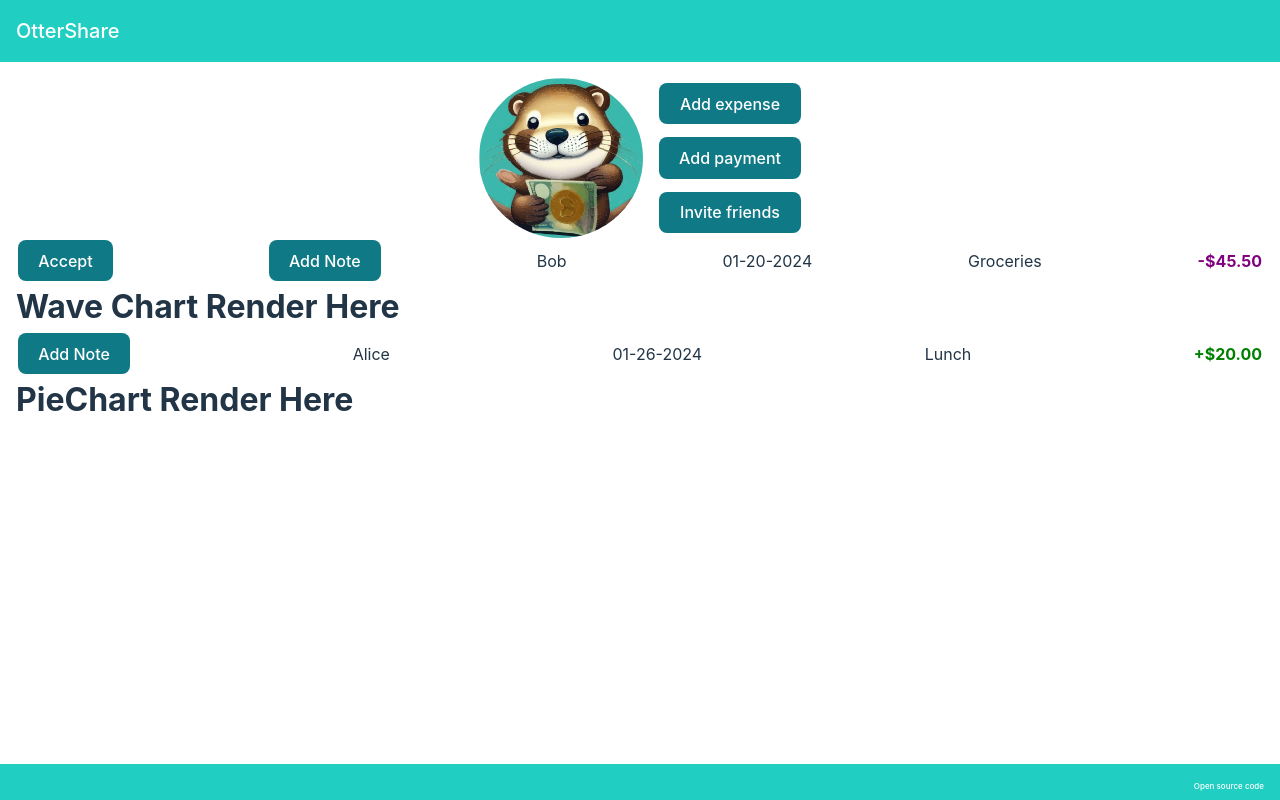
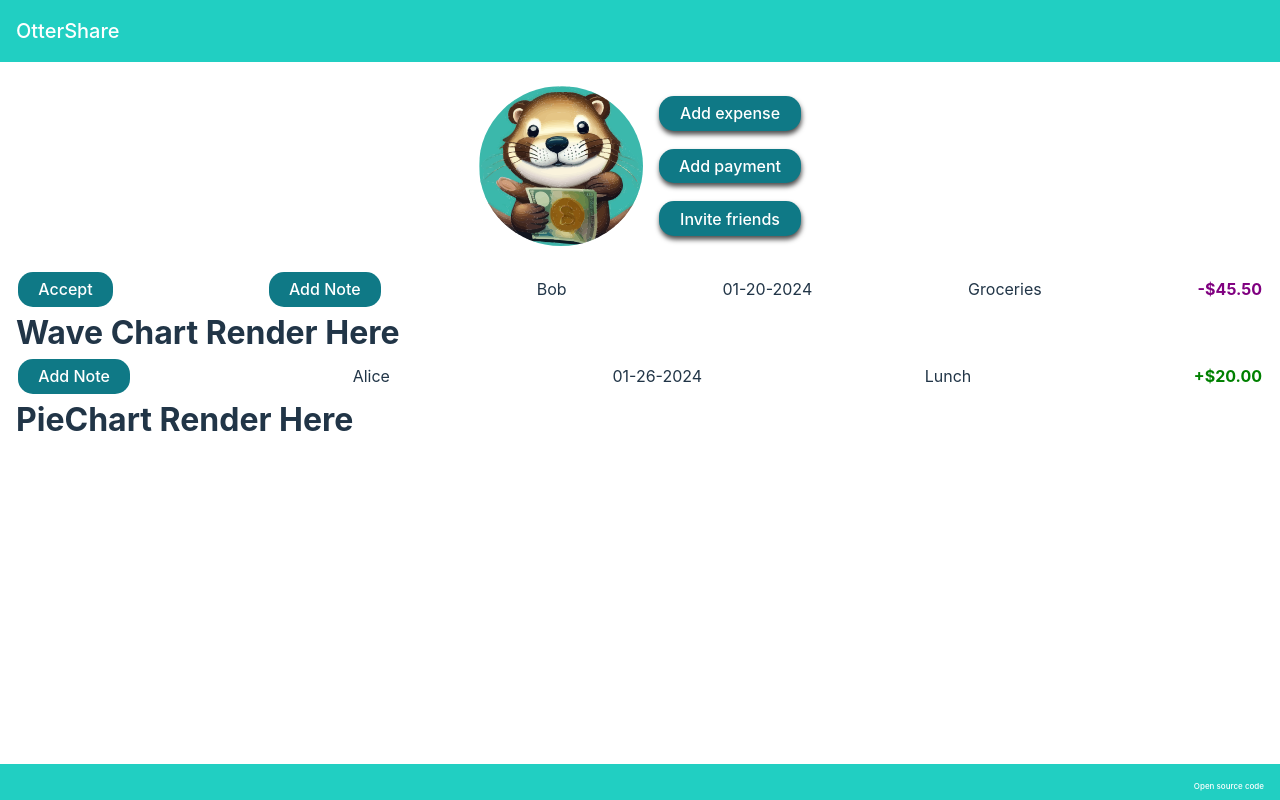
Before and after one commit to jleewest/ShareWithOtters, a React (Vite) app in the folder client/: page / in a window 1280 px wide. Built offline with nearby package versions, Linux system fonts and the light colour scheme.

Commit message:
style: GroupOption buttons

```diff
--- a/client/src/css/Dashboard.css
+++ b/client/src/css/Dashboard.css
@@ -21,9 +21,9 @@ a:hover {
   color: #535bf2;
 }
 button {
-  border-radius: 8px;
+  border-radius: 15px;
   border: 1px solid transparent;
-  padding: 0.6em 1.2em;
+  padding: 0.4em 1.2em;
   font-size: 1em;
   font-weight: 500;
   font-family: inherit;
--- a/client/src/css/GroupOptions.css
+++ b/client/src/css/GroupOptions.css
@@ -2,6 +2,7 @@
   display: flex;
   justify-content: center;
   gap: 1rem;
+  margin: 1.5rem auto;
 }
 
 .GroupOptions img {
@@ -15,3 +16,7 @@
   justify-content: space-evenly;
   gap: 0.5rem;
 }
+
+.GroupOptions .group-btns > button {
+  box-shadow: 0.6px 3.5px 5px rgba(0, 0, 0, 0.7);
+}
```
